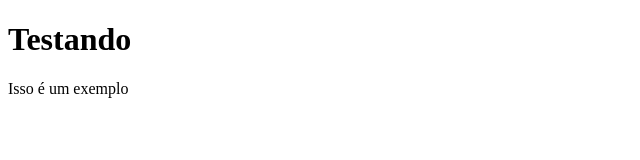
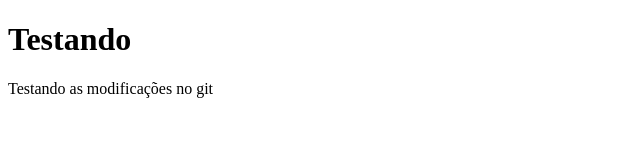
Before and after one commit to vitorrangelweb/DISCIPLINA-BACKEND-FRONTEND, a plain HTML site: page index.html in a window 1280 px wide. Shown: the whole page, without its empty margins (0-640 px from the left). Drawn offline with Linux system fonts and the light colour scheme.

Commit message:
Update index.html
Testando nesse momento as novas modificações.

```diff
--- a/index.html
+++ b/index.html
@@ -6,7 +6,7 @@
 <body>
 
 <h1>Testando</h1>
-<p>Isso é um exemplo</p>
+<p>Testando as modificações no git</p>
 
 </body>
 </html>
```
